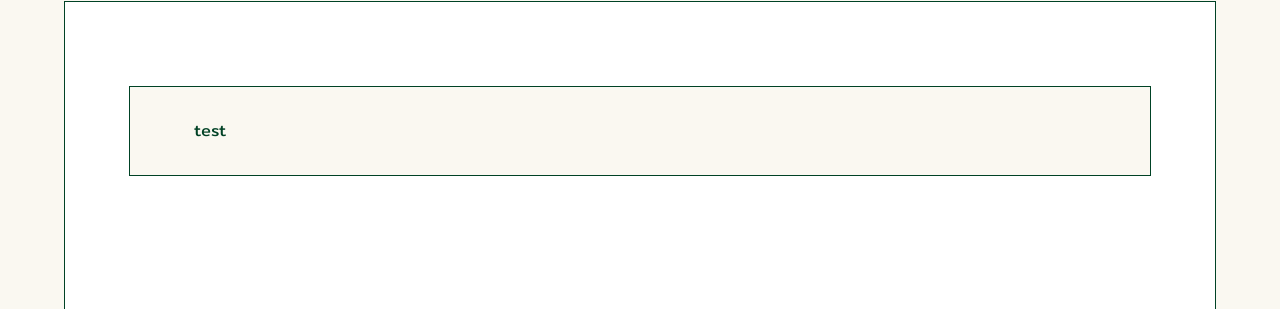
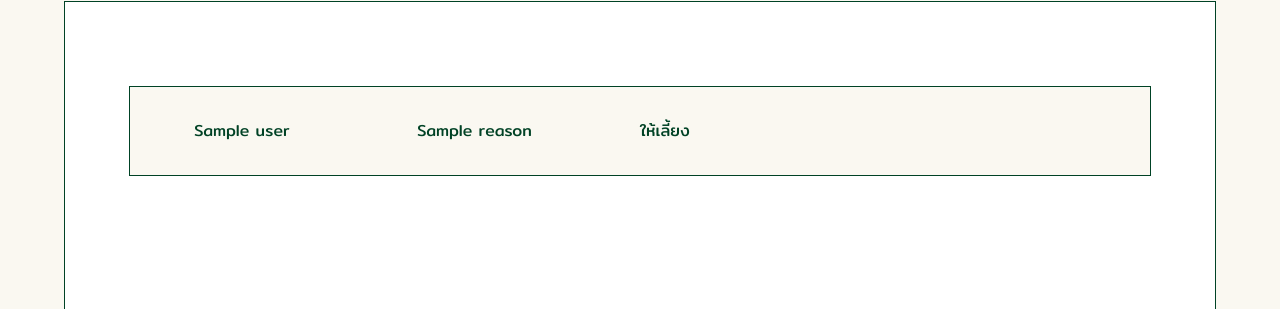
Before and after one commit to phubestp/habaanhainong-final-project, a Spring app: template frontend/habaanhainong/src/main/resources/templates/applicant-view.html in a window 1280 px wide. Shown: the part 247-556 px from the top of the page. Run offline with Thymeleaf, Linux system fonts and the light colour scheme; the template is opened without the code that fills it: most values are stand-ins (such as "Sample title", 1, 10 or a date in 2020); data that the repository does not hold is empty; style sheets or scripts are compiled from the project's sources; some of the project's set-up classes (security, data sources, template engines, error pages and the like) are left out, and stand-ins take their place; some libraries are stand-ins or nearby versions.

Commit message:
applie applicant

```diff
--- a/frontend/habaanhainong/src/main/java/ku/cs/habaanhainong/controller/MyPetController.java
+++ b/frontend/habaanhainong/src/main/java/ku/cs/habaanhainong/controller/MyPetController.java
@@ -7,7 +7,7 @@ import org.springframework.web.bind.annotation.GetMapping;
 @Controller
 public class MyPetController {
     @GetMapping("/my-pet")
-    public String getMyPet(Model animalTypes){
+    public String getMyPet(Model model){
         return "my-pet";
     }
 }
--- a/frontend/habaanhainong/src/main/resources/templates/applicant-view.html
+++ b/frontend/habaanhainong/src/main/resources/templates/applicant-view.html
@@ -23,8 +23,11 @@
     <div class="bg-white p-16 border border-primary my-5 w-full h-[1920px] overflow-y-scroll">
       <div th:each="applicant : ${applicants}"
            class="grid grid-cols-4 bg-background px-16 py-8 border border-primary my-5">
-        <div class="flex flex-row">
-          <p> test </p>
+          <p th:text="${applicant.user}"></p>
+          <p th:text="${applicant.reason}"></p>
+          <form th:action="@{|/accept-applicant/${applicant.user}/${applicant.post}|}" method="POST">
+            <button type="submit">ให้เลี้ยง</button>
+          </form>
         </div>
       </div>
   </div>
```
Also changed, not shown: frontend/habaanhainong/src/main/java/ku/cs/habaanhainong/controller/ApplicantViewController.java (+7 -0 lines), frontend/habaanhainong/src/main/java/ku/cs/habaanhainong/service/ApplicantService.java (+12 -0 lines).
